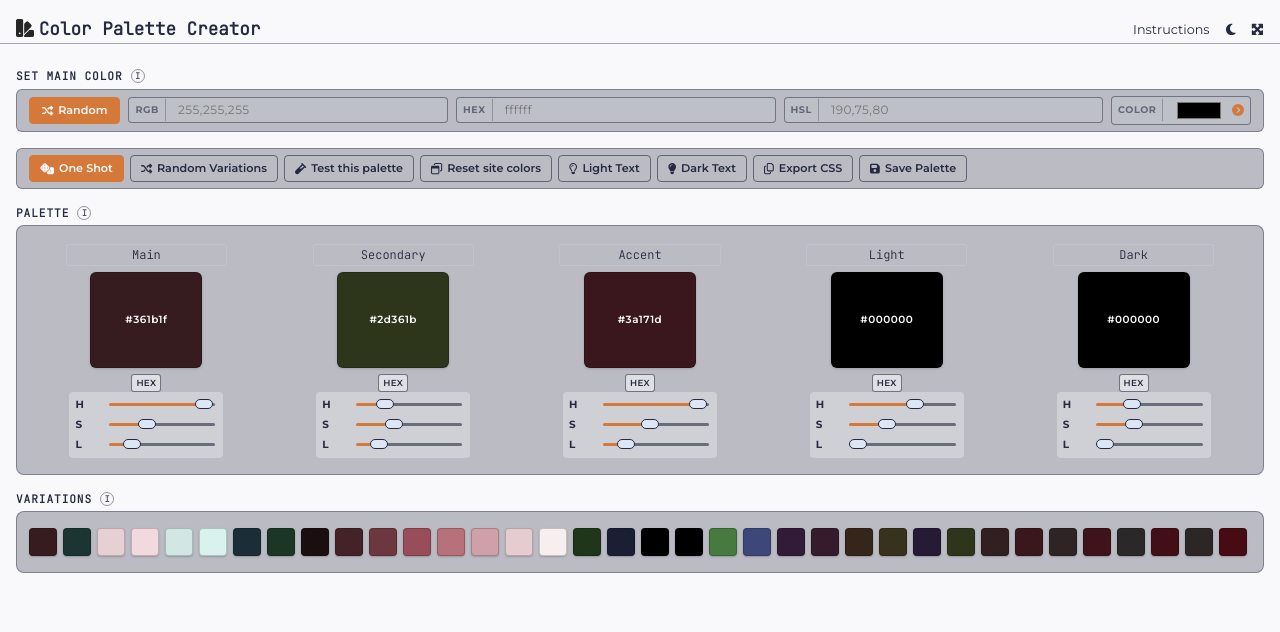
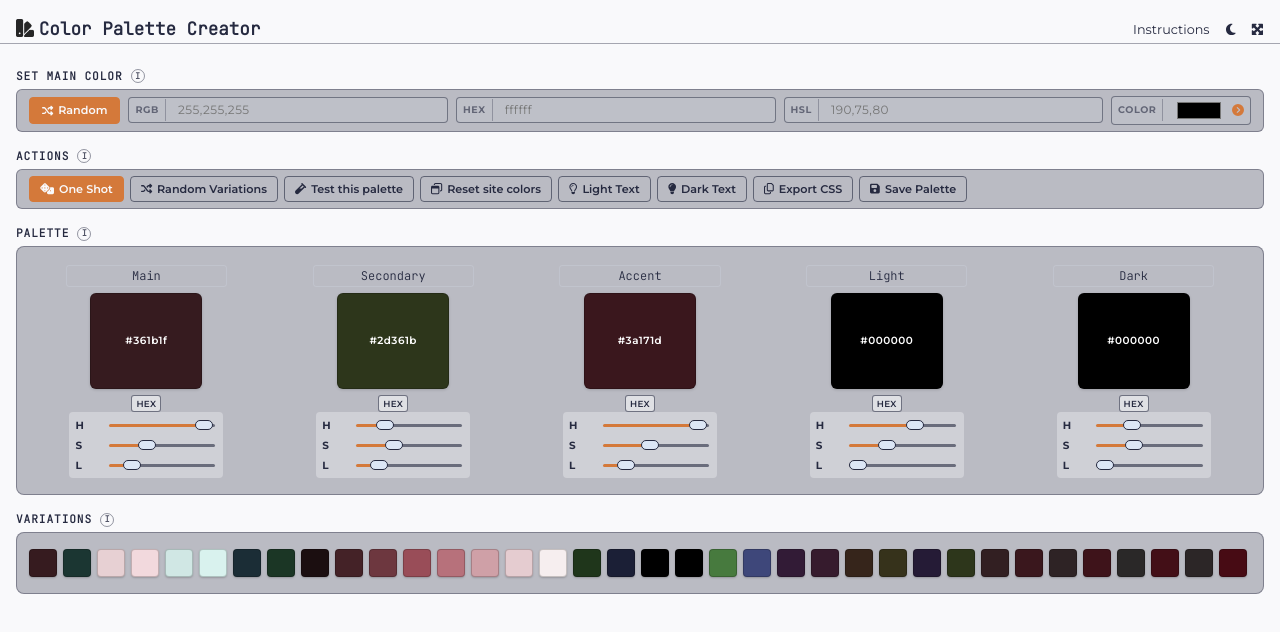
Before and after one commit to rogerio-romao/pallete-creator, a Vue app: page / in a window 1280 px wide. Shown: the top 632 px of the page. Built offline with nearby package versions, Linux system fonts and the light colour scheme; a web font is replaced by a local one.

Commit message:
refactor: enhance utility buttons section with tooltip and adjust CSS for improved layout

```diff
--- a/src/App.vue
+++ b/src/App.vue
@@ -17,6 +17,14 @@
 
         <!-- utility buttons  -->
         <div v-if="showUtilityButtons">
+            <h2>
+                Actions
+                <span
+                    class="section-info"
+                    data-tooltip="Generate a random palette, test it live on the UI, tweak text contrast, export as CSS, or save it for later."
+                    >i</span
+                >
+            </h2>
             <UtilityButtonsPanel
                 @copyPalette="showCopyModal = true"
                 @savePalette="showSaveModal = true"
--- a/src/style/app.css
+++ b/src/style/app.css
@@ -179,7 +179,7 @@ h2 {
 
     .section-info::after {
         position-area: center inline-end;
-        margin-block-start: 0;
+        margin-block-start: -10px;
         margin-inline-start: 8px;
         position-try-fallbacks: flip-inline;
     }
@@ -1003,14 +1003,17 @@ nav {
     opacity: 0.8;
 
     &::after {
-        inset-inline-start: calc(100% + 8px);
-        inset-block-start: 50%;
-        transform: translateY(calc(-50% - 8px)) translateX(-6px);
         background-color: color-mix(
             in srgb,
             var(--clr-main, #18181b) 90%,
             var(--clr-dark, #52525b) 10%
         );
+
+        @supports not (anchor-scope: --a) {
+            inset-inline-start: calc(100% + 8px);
+            inset-block-start: 50%;
+            transform: translateY(calc(-50% - 8px)) translateX(-6px);
+        }
     }
 
     &:hover {
@@ -1020,8 +1023,11 @@ nav {
 
         &::after {
             opacity: 1;
-            transform: translateY(calc(-50% - 6px)) translateX(0);
             transition-delay: 1.5s;
+
+            @supports not (anchor-scope: --a) {
+                transform: translateY(calc(-50% - 6px)) translateX(0);
+            }
         }
     }
 }
```
